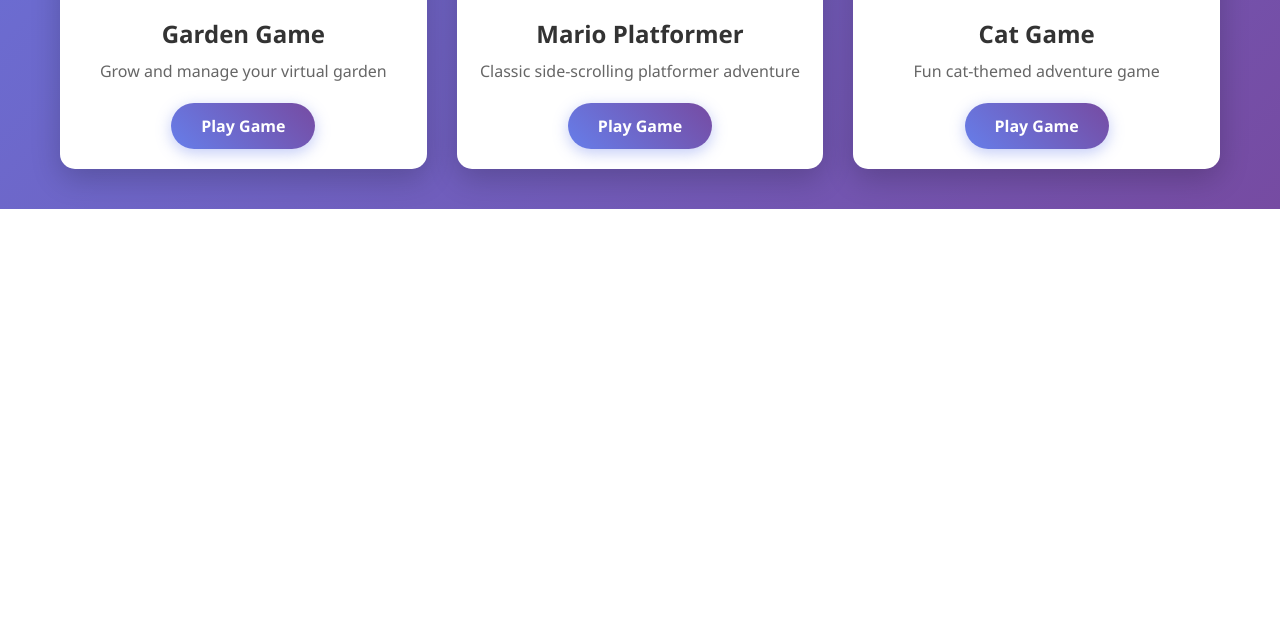
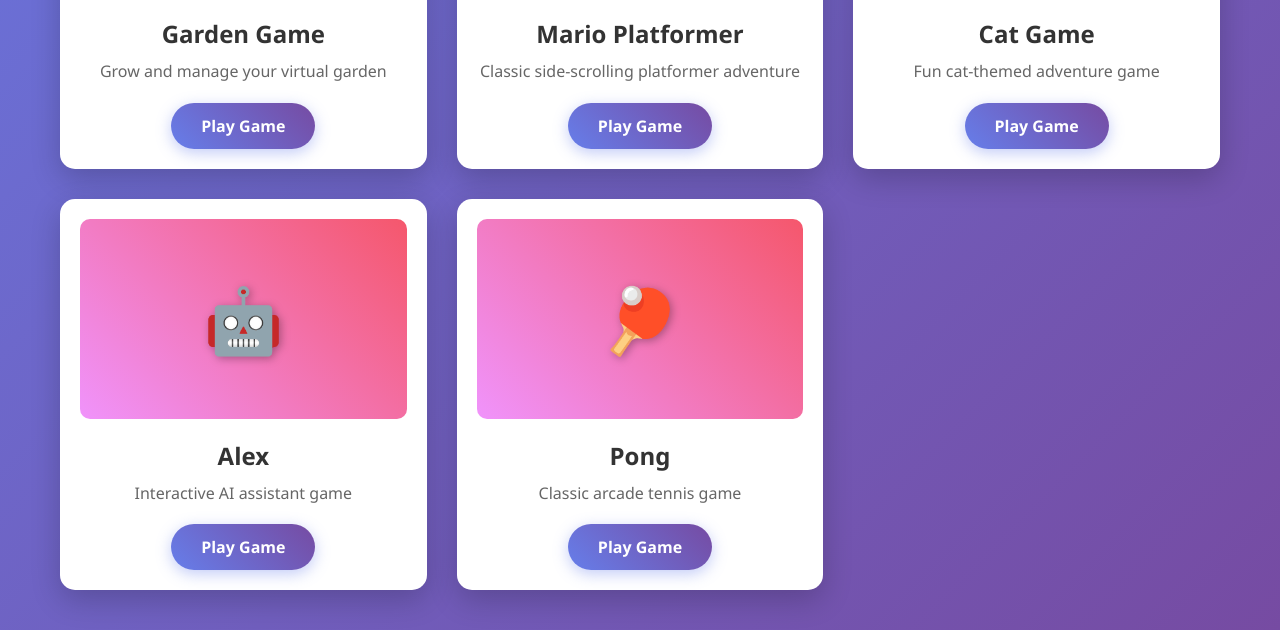
Before and after one commit to DJKDJKM/playground, a plain HTML site: page index.html in a window 1280 px wide. Shown: the part 826-1456 px from the top of the page. Before the commit the page ends 1035 px from the top, so only its background shows below. Drawn offline with Linux system fonts and the light colour scheme.

Commit message:
Add Alex and Pong games to portfolio
🤖 Generated with [Claude Code](https://claude.ai/code)

Co-Authored-By: Claude <noreply@anthropic.com>

```diff
--- a/index.html
+++ b/index.html
@@ -67,6 +67,24 @@
                 <p>Fun cat-themed adventure game</p>
                 <a href="https://djkdjkm.github.io/cat/" target="_blank" class="play-button">Play Game</a>
             </div>
+
+            <div class="game-card">
+                <div class="game-image">
+                    <div class="game-placeholder">🤖</div>
+                </div>
+                <h3>Alex</h3>
+                <p>Interactive AI assistant game</p>
+                <a href="https://djkdjkm.github.io/alex" target="_blank" class="play-button">Play Game</a>
+            </div>
+
+            <div class="game-card">
+                <div class="game-image">
+                    <div class="game-placeholder">🏓</div>
+                </div>
+                <h3>Pong</h3>
+                <p>Classic arcade tennis game</p>
+                <a href="https://djkdjkm.github.io/pong" target="_blank" class="play-button">Play Game</a>
+            </div>
         </main>
     </div>
 </body>
```
